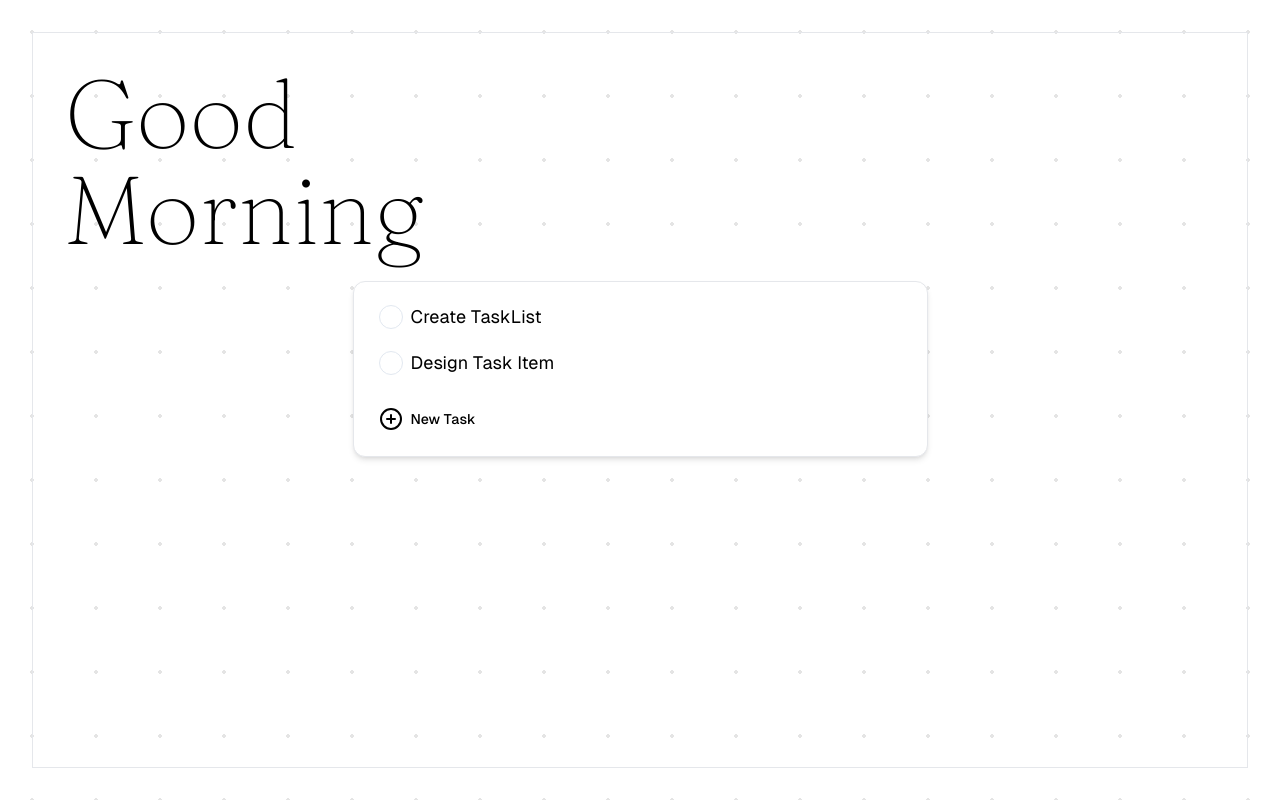
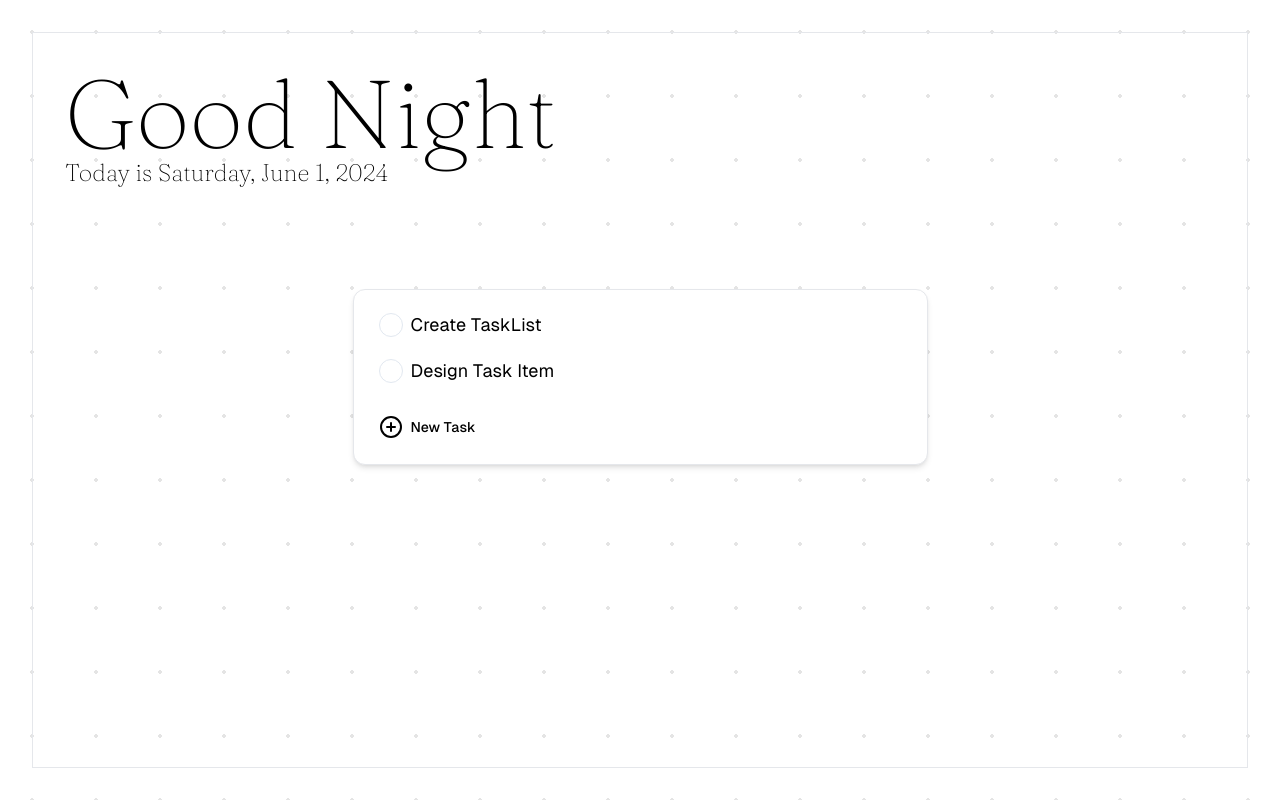
Before and after one commit to gabe-santos/floatie, a Next.js app: page / in a window 1280 px wide. Built offline with nearby package versions, Linux system fonts and the light colour scheme; no server answers.

Commit message:
adds greeting component

```diff
--- a/src/app/page.tsx
+++ b/src/app/page.tsx
@@ -1,3 +1,4 @@
+import Greeting from '@/components/greeting';
 import TaskList from '@/components/task-list';
 import { createClient } from '@/utils/supabase/server';
 import { redirect } from 'next/navigation';
@@ -20,10 +21,8 @@ export default async function Home() {
   return (
     <main className='flex h-screen w-screen items-center justify-center overflow-hidden p-8 font-sans'>
       <div className='flex h-full w-full max-w-screen-2xl flex-col items-center gap-6 border p-8'>
-        <h1 className='w-full text-left font-serif text-8xl font-thin leading-none'>
-          Good
-          <br /> Morning
-        </h1>
+        <Greeting />
+
         <TaskList tasks={tasks} />
       </div>
     </main>
--- a/src/components/edit-task.tsx
+++ b/src/components/edit-task.tsx
@@ -11,7 +11,6 @@ interface EditTaskFormProps {
   handleEnter: (e: React.KeyboardEvent<HTMLInputElement>) => void;
   handleCancel: () => void;
   taskInput: string;
-  setEditingTask: (editing: boolean) => void;
 }
 
 const EditTaskForm = forwardRef<HTMLInputElement, EditTaskFormProps>(
--- /dev/null
+++ b/src/components/greeting.tsx
@@ -0,0 +1,54 @@
+'use client';
+import { useEffect, useState } from 'react';
+import { Skeleton } from './ui/skeleton';
+
+const getGreeting = (hours: number): string => {
+  if (hours >= 5 && hours < 12) {
+    return 'Good Morning';
+  } else if (hours >= 12 && hours < 17) {
+    return 'Good Afternoon';
+  } else if (hours >= 17 && hours < 21) {
+    return 'Good Evening';
+  } else {
+    return 'Good Night';
+  }
+};
+
+const formatDate = (date: Date): string => {
+  const options: Intl.DateTimeFormatOptions = {
+    weekday: 'long',
+    year: 'numeric',
+    month: 'long',
+    day: 'numeric',
+  };
+  return date.toLocaleDateString(undefined, options);
+};
+
+export default function Greeting() {
+  const [greeting, setGreeting] = useState<string>('');
+  const [currentDate, setCurrentDate] = useState<string>('');
+
+  useEffect(() => {
+    const date = new Date();
+    const hours = date.getHours();
+    setGreeting(getGreeting(hours));
+    setCurrentDate(formatDate(date));
+  }, []);
+
+  return (
+    <div className='h-[200px] w-full'>
+      {greeting ? (
+        <div>
+          <h1 className='w-[675px] font-serif text-8xl font-thin leading-none'>
+            {greeting}
+          </h1>
+          <p className='w-[675px] font-serif text-2xl font-thin leading-none'>
+            Today is {currentDate}
+          </p>
+        </div>
+      ) : (
+        <Skeleton className='h-full w-[675px]' />
+      )}
+    </div>
+  );
+}
--- a/src/components/task-list.tsx
+++ b/src/components/task-list.tsx
@@ -6,8 +6,13 @@ import { Button } from './ui/button';
 import { PlusCircle } from 'lucide-react';
 import EditTaskForm from './edit-task';
 
+interface Task {
+  id: number;
+  title: string;
+}
+
 interface TaskListProps {
-  tasks: { id: number; title: string }[];
+  tasks: Task[];
 }
 
 export default function TaskList({ tasks }: TaskListProps) {
@@ -31,7 +36,7 @@ export default function TaskList({ tasks }: TaskListProps) {
     e: React.FormEvent<HTMLFormElement> | React.KeyboardEvent<HTMLInputElement>,
   ) => {
     e.preventDefault();
-    console.log(taskInput);
+    console.log(taskInput); // You should replace this with your actual add task logic
     setEditingTask(false);
     setTaskInput('');
   };
@@ -42,8 +47,12 @@ export default function TaskList({ tasks }: TaskListProps) {
     }
   }, [editingTask]);
 
+  useEffect(() => {
     const handleClickOutside = (e: MouseEvent) => {
-    if (newTaskRef.current && !newTaskRef.current.contains(e.target as Node)) {
+      if (
+        newTaskRef.current &&
+        !newTaskRef.current.contains(e.target as Node)
+      ) {
         handleCancel();
       }
     };
@@ -54,7 +63,6 @@ export default function TaskList({ tasks }: TaskListProps) {
       }
     };
 
-  useEffect(() => {
     document.addEventListener('mousedown', handleClickOutside);
     document.addEventListener('keydown', handleEscKey);
 
@@ -83,7 +91,6 @@ export default function TaskList({ tasks }: TaskListProps) {
           handleEnter={handleEnter}
           handleCancel={handleCancel}
           taskInput={taskInput}
-          setEditingTask={setEditingTask}
         />
       ) : (
         <Button
--- a/src/components/task.tsx
+++ b/src/components/task.tsx
@@ -34,7 +34,7 @@ export default function Task({ task }: TaskProps) {
         <EditTaskForm
           handleSubmit={(e) => {
             e.preventDefault();
-            setIsEditing(false);
+            setIsEditing(false); // Replace with actual update task logic
           }}
           setTaskInput={() => {}}
           inputRef={{ current: null }}
--- /dev/null
+++ b/src/components/ui/skeleton.tsx
@@ -0,0 +1,15 @@
+import { cn } from "@/lib/utils"
+
+function Skeleton({
+  className,
+  ...props
+}: React.HTMLAttributes<HTMLDivElement>) {
+  return (
+    <div
+      className={cn("animate-pulse rounded-md bg-slate-100 dark:bg-slate-800", className)}
+      {...props}
+    />
+  )
+}
+
+export { Skeleton }
```
Lines whose indentation alone changed are shown as unchanged.
